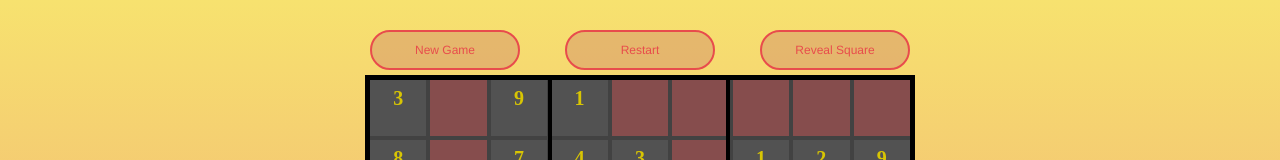
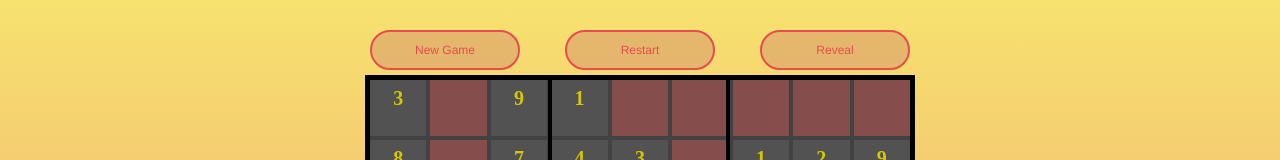
Before and after one commit to Philip748/Sudoku-Web-App, a React (Create React App) app: page / in a window 1280 px wide. Both pictures are taken after a click on the button "Start Game". Shown: the top 160 px of the page. Built offline with nearby package versions, Linux system fonts and the light colour scheme.

Commit message:
button fix

```diff
--- a/src/Board.css
+++ b/src/Board.css
@@ -247,11 +247,11 @@ input[type="range"]::-ms-fill-upper {
     border: solid #e84c4c 2px;
     max-width: 150px;
     width: 25vw;
-    height: 40px;
-    font-size: 20px;
+    height: 7vh;
+    font-size: 18px;
     font-family: 'Franklin Gothic Medium', 'Arial Narrow', Arial, sans-serif;
     border-radius: 20px;
-    transform: translateY(-50px);
+    transform: translateY(-9vh);
 }
 
 .controlButton:hover {
--- a/src/Board.js
+++ b/src/Board.js
@@ -504,7 +504,7 @@ export default function Board() {
                     <div className='line' id='lineFour'/>
                     {squaresSet}
                     <button id='newGameButton' className='controlButton' onClick={displayStartNewGame}>New Game</button>
-                    <button id='revealSquareButton' className='controlButton' onClick={toggleRevealSquareMode}>Reveal Square</button>
+                    <button id='revealSquareButton' className='controlButton' onClick={toggleRevealSquareMode}>Reveal</button>
                     <button id='restartButton' className='controlButton' onClick={() => setSudokuBoard(restartBoard(sudokuBoard))}>Restart</button>
                     <div id='timerDiv'>
                         <Timer seconds={seconds} setSeconds={setSeconds} minutes={minutes} setMinutes={setMinutes} isPuzzleFinished={isPuzzleFinished}/>
```
